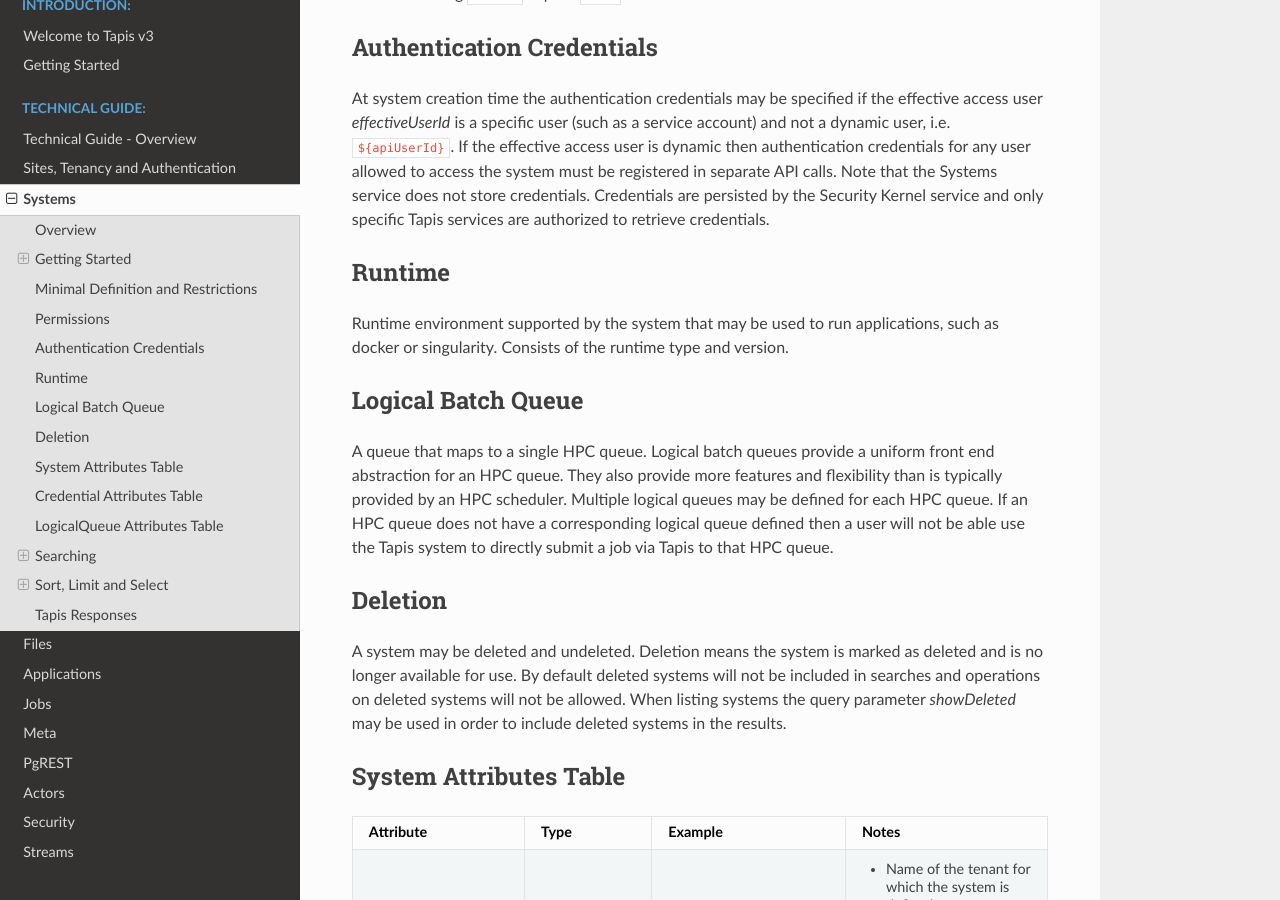
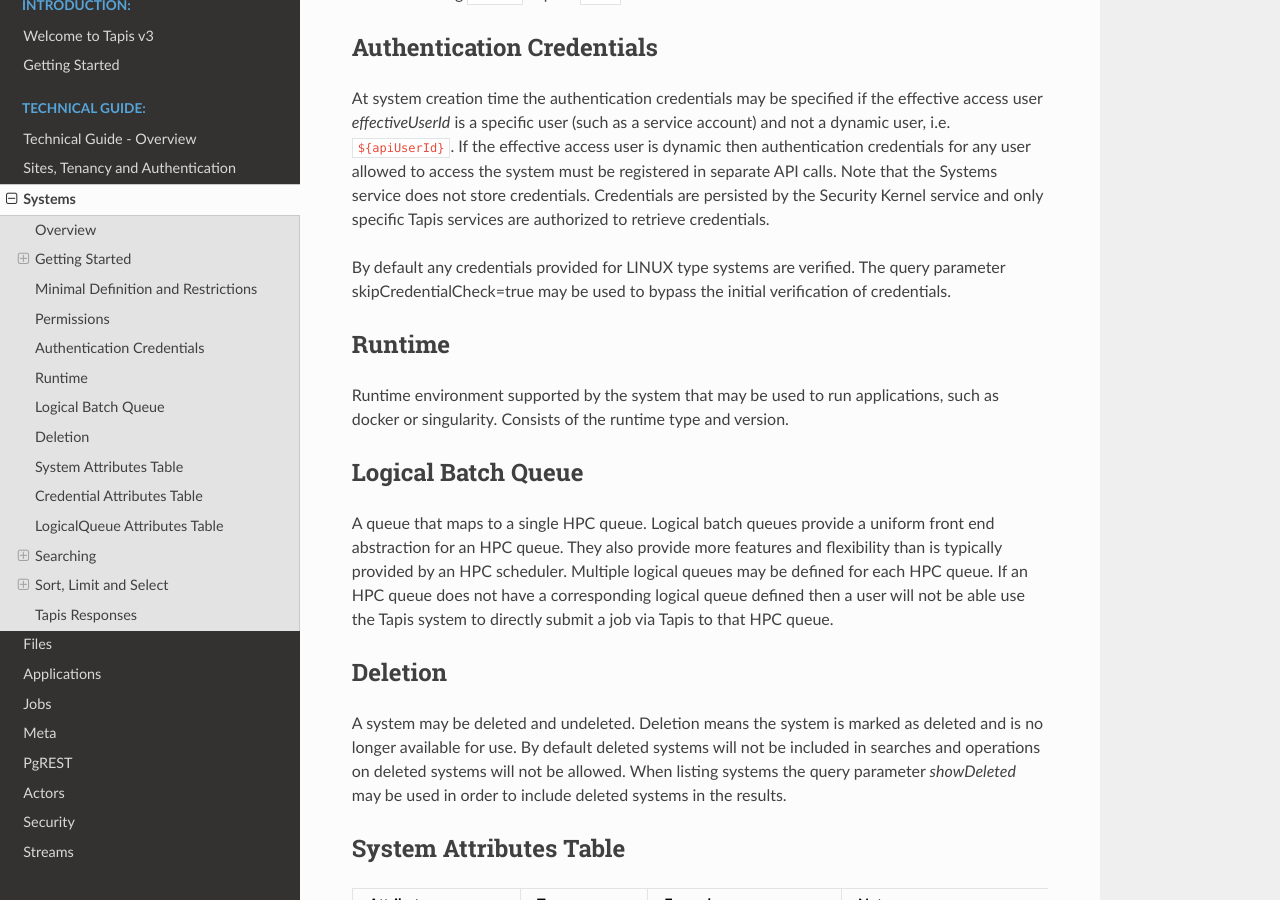
Before and after one commit to tapis-project/documentation, a Sphinx documentation site: the page built from source/technical/systems.rst, in a window 1280 px wide and 900 px high, scrolled down 5604 px. Built offline with Sphinx 7.4.7 and the Read the Docs theme 2.0.0, drawn with Linux system fonts in a browser that asks for light colours; some of the changed text lies outside the part shown.

Commit message:
Systems: Add skipCredentialCheck

```diff
--- a/source/technical/systems.rst
+++ b/source/technical/systems.rst
@@ -258,6 +258,9 @@
 Credentials are persisted by the Security Kernel service and only specific Tapis services
 are authorized to retrieve credentials.
 
+By default any credentials provided for LINUX type systems are verified. The query parameter
+skipCredentialCheck=true may be used to bypass the initial verification of credentials.
+
 --------------------------
 Runtime
 --------------------------
@@ -334,6 +337,8 @@
 |                     |                |                      | - On output contains credential for *effectiveUserId* and requested *authnMethod*.   |
 |                     |                |                      | - Returned credential contains relevant information based on *authnMethod*.          |
 |                     |                |                      | - Credentials may be updated using the systems credentials endpoint.                 |
+|                     |                |                      | - By default for LINUX the credentials are verified during create or update.         |
+|                     |                |                      | - Use query parameter skipCredentialCheck=true to bypass initial verification.       |
 +---------------------+----------------+----------------------+--------------------------------------------------------------------------------------+
 | bucketName          | String         | tapis-ds1-jdoe       | - Name of bucket for an S3 system.                                                   |
 |                     |                |                      | - Required if *systemType* is S3.                                                    |
```
